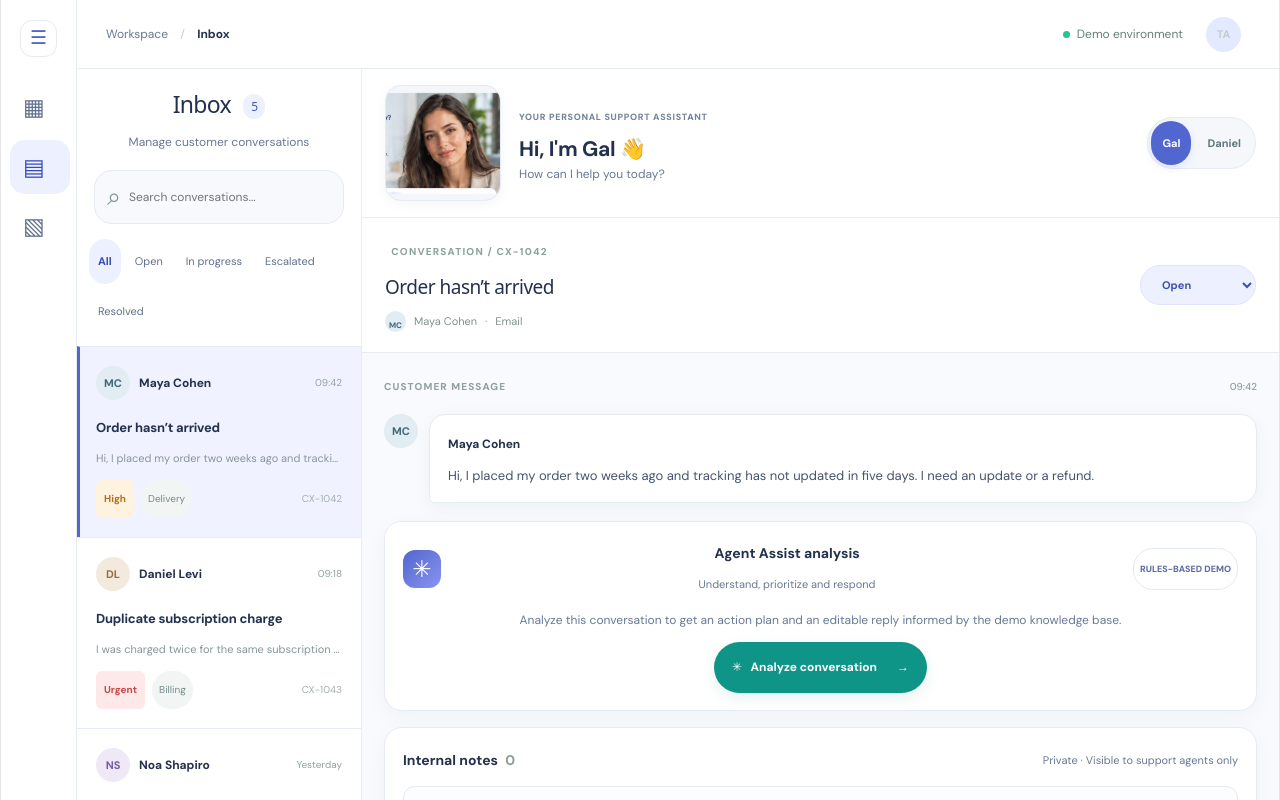
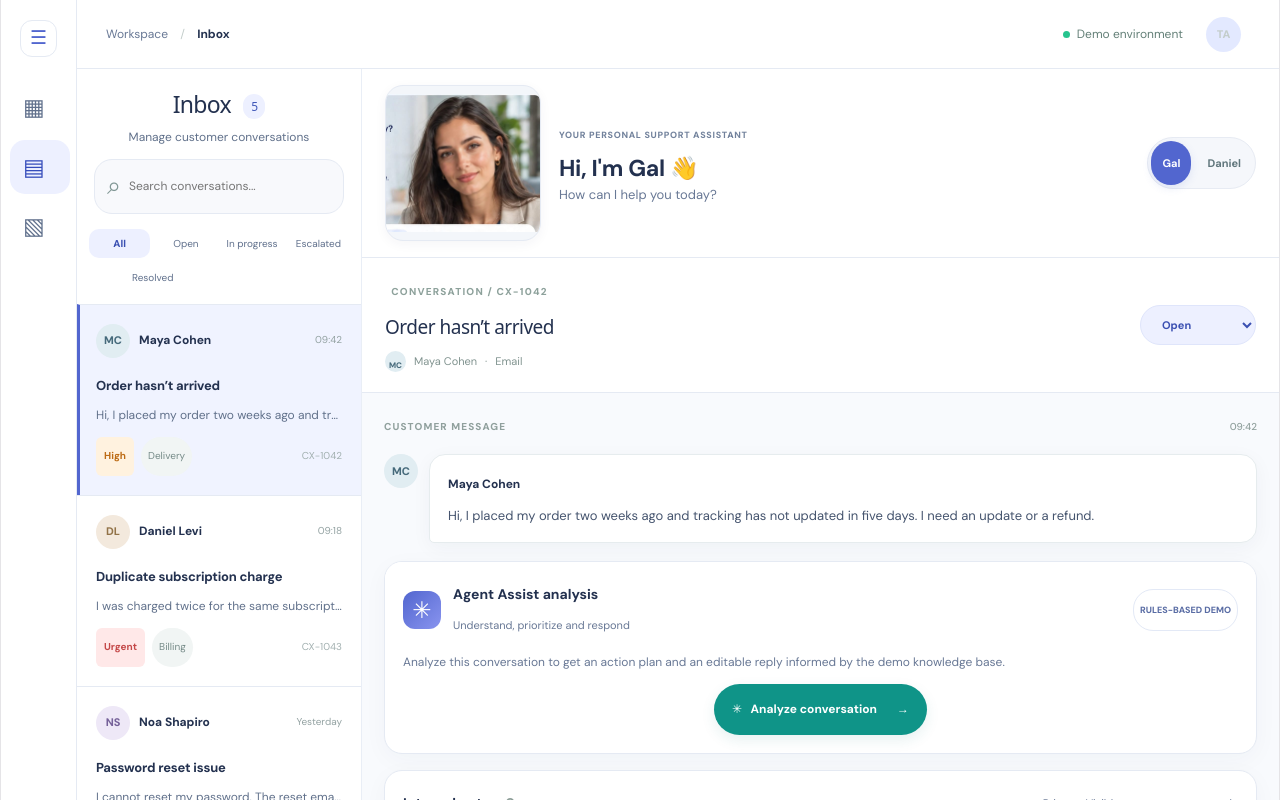
Before and after one commit to tamtam888/CX-Agent-Assist, a React (Vite) app: page / in a window 1280 px wide. Shown: the top 800 px of the page. Built offline with nearby package versions, Linux system fonts and the light colour scheme.

Commit message:
fix: larger assistant portraits, aligned analysis and improved inbox filters

```diff
--- a/src/App.css
+++ b/src/App.css
@@ -379,3 +379,27 @@ html,body,#root{min-height:100%;width:100%;margin:0}
  .cx-note-actions{flex-wrap:wrap}
  .cx-note-actions button{margin-left:auto}
 }
+
+
+/* Consolidated final visual fixes */
+.cx-inbox{grid-template-columns:minmax(250px,285px) minmax(0,1fr) minmax(220px,245px)}
+.cx-filters{display:grid;grid-template-columns:repeat(4,minmax(0,1fr));gap:5px;overflow:visible;padding:0 12px 12px}
+.cx-filters button{min-width:0;white-space:normal;padding:8px 3px;font-size:10px;line-height:1.3;text-align:center;border-radius:10px}
+.cx-filters button:last-child{grid-column:1/3}
+.cx-ticket p,.cx-ticket-heading p{font-size:12px;color:#61718b;line-height:1.5}
+.cx-conversation>.cx-persona-banner{display:flex;align-items:center;flex-wrap:nowrap;gap:20px;padding:14px 22px;background:white;min-height:0;height:auto}
+.cx-conversation>.cx-persona-banner .cx-persona-portrait{position:relative;inset:auto;top:auto;right:auto;bottom:auto;order:0;display:flex;align-items:center;justify-content:center;width:156px;height:156px;min-width:156px;max-width:156px;flex:0 0 156px;border-radius:18px;background:#f3f6fa;border:1px solid #e5eaf3;overflow:hidden}
+.cx-conversation>.cx-persona-banner .cx-persona-portrait img{display:block;width:100%;height:100%;object-fit:contain;object-position:center}
+.cx-conversation>.cx-persona-banner .cx-persona-intro{order:1;flex:1 1 auto;min-width:0;padding:0;text-align:left}
+.cx-conversation>.cx-persona-banner .cx-persona-intro strong{font-size:23px}
+.cx-conversation>.cx-persona-banner .cx-persona-intro p{font-size:13px}
+.cx-conversation>.cx-persona-banner .cx-persona-switch{order:2;flex-shrink:0;align-self:center;margin:0 0 0 auto}
+.cx-ai-heading{display:flex;align-items:center;gap:12px;padding:18px 18px 7px;text-align:left}
+.cx-ai-heading>div{flex:1;min-width:0;text-align:left}
+.cx-ai-description{margin:6px 18px 13px;text-align:left}
+.cx-ai-panel>.cx-primary{margin:0 18px 18px}
+.cx-context{padding:22px 16px}
+.cx-context-row span,.cx-playbook p,.cx-policy-notice{font-size:12px;line-height:1.6}
+@media(max-width:1380px){.cx-inbox{grid-template-columns:minmax(245px,285px) minmax(0,1fr)}.cx-context{display:none}}
+@media(max-width:850px){.cx-inbox{grid-template-columns:minmax(210px,245px) minmax(0,1fr)}.cx-conversation>.cx-persona-banner{gap:12px;padding:13px}.cx-conversation>.cx-persona-banner .cx-persona-portrait{width:120px;height:120px;min-width:120px;max-width:120px;flex-basis:120px}.cx-conversation>.cx-persona-banner .cx-persona-intro strong{font-size:19px}}
+@media(max-width:590px){.cx-inbox{display:block}.cx-conversation>.cx-persona-banner{flex-wrap:wrap}.cx-conversation>.cx-persona-banner .cx-persona-portrait{width:112px;height:112px;min-width:112px;max-width:112px;flex-basis:112px}.cx-conversation>.cx-persona-banner .cx-persona-intro{flex:1 1 calc(100% - 125px)}.cx-conversation>.cx-persona-banner .cx-persona-switch{margin-left:auto}.cx-ai-heading{padding:14px 13px 8px}.cx-ai-description{margin:5px 13px 12px}.cx-ai-panel>.cx-primary{margin:0 13px 14px}}
```
